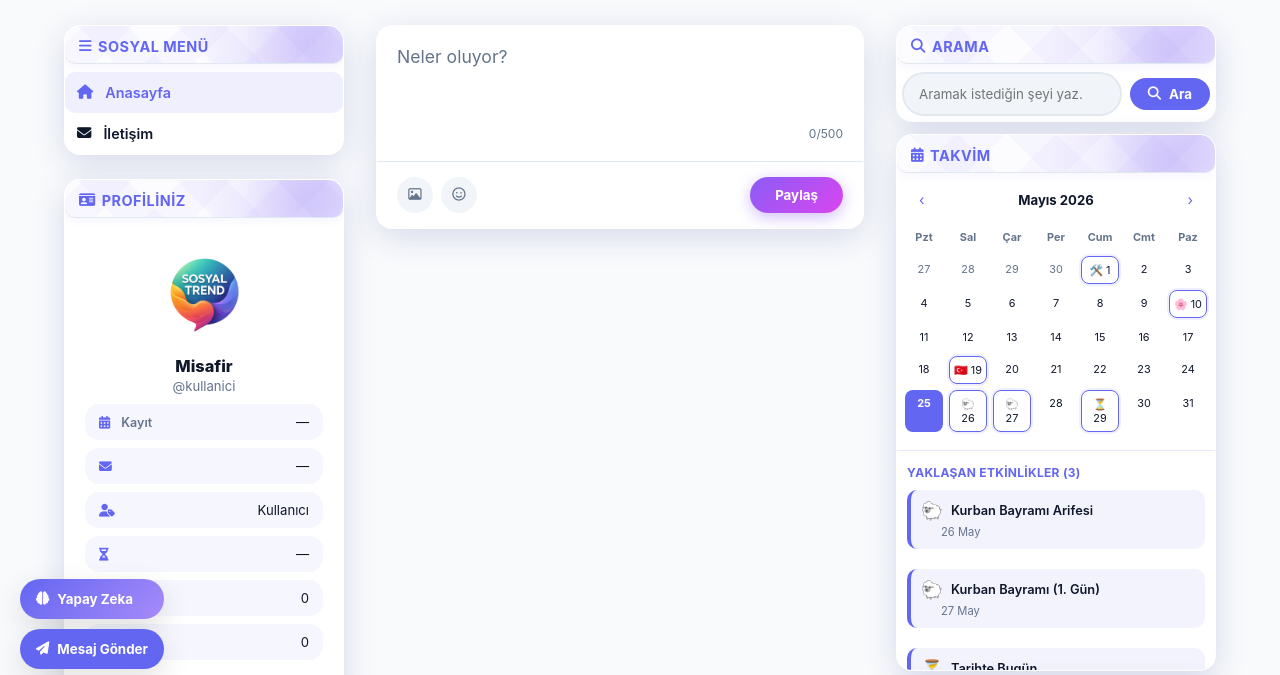
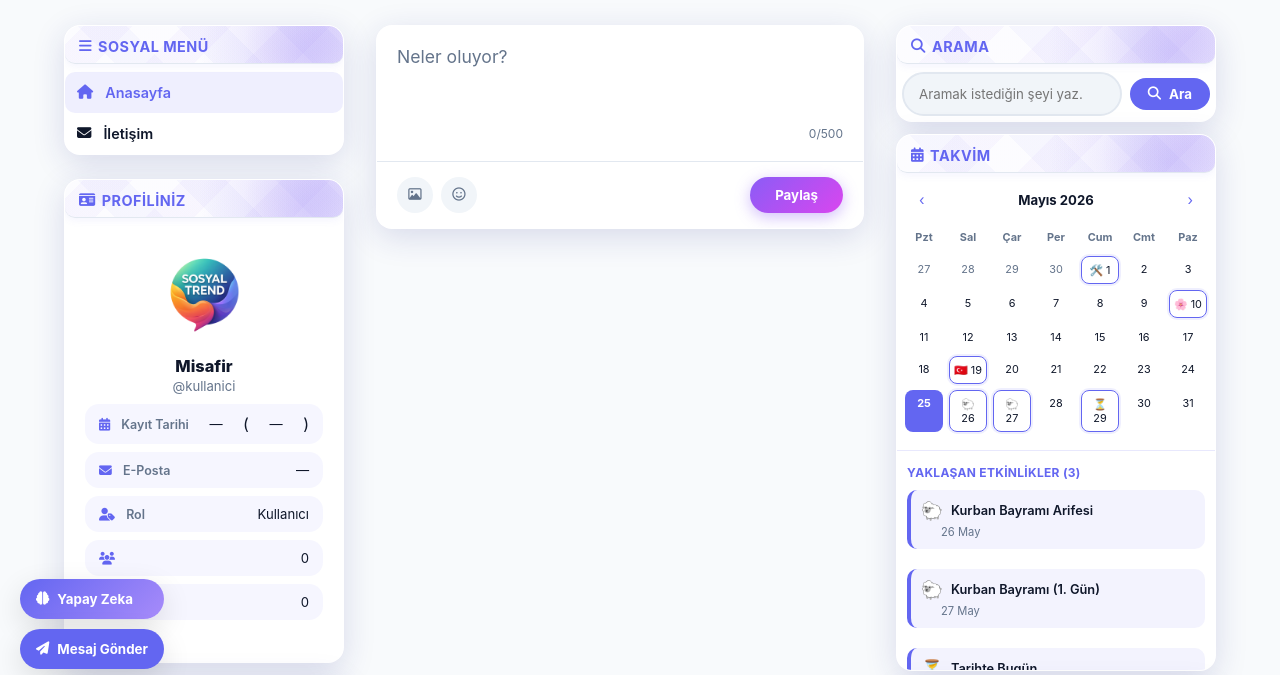
Before and after one commit to lordtailo/sosyaltrend, a plain HTML site: page index.html in a window 1280 px wide. Shown: the part 111-786 px from the top of the page. Drawn offline with Linux system fonts and the light colour scheme; no server answers.

Commit message:
update partials/left-aside.html

```diff
--- a/partials/left-aside.html
+++ b/partials/left-aside.html
@@ -22,20 +22,16 @@
                     <div id="sidebarUsername" class="sidebar-profile-username">@kullanici</div>
                     <div class="sidebar-profile-meta">
                         <div class="sidebar-profile-row">
-                            <span class="sidebar-profile-label"><i class="fa-solid fa-calendar-days"></i> Kayıt</span>
-                            <span id="sidebarJoinDate" class="sidebar-profile-value">—</span>
+                            <span class="sidebar-profile-label"><i class="fa-solid fa-calendar-days"></i> Kayıt Tarihi</span>
+                            <span id="sidebarJoinDate" class="sidebar-profile-value">—</span> (<span id="sidebarMembershipAge" class="sidebar-profile-value">—</span>)
                         </div>
                         <div class="sidebar-profile-row">
-                            <span class="sidebar-profile-label"><i class="fa-solid fa-envelope"></i> </span>
+                            <span class="sidebar-profile-label"><i class="fa-solid fa-envelope"></i> E-Posta</span>
                             <span id="sidebarSignupInfo" class="sidebar-profile-value">—</span>
                         </div>
                         <div class="sidebar-profile-row">
-                            <span class="sidebar-profile-label"><i class="fa-solid fa-user-tag"></i></span>
+                            <span class="sidebar-profile-label"><i class="fa-solid fa-user-tag"></i> Rol</span>
                             <span id="sidebarRole" class="sidebar-profile-value">Kullanıcı</span>
-                        </div>
-                        <div class="sidebar-profile-row">
-                            <span class="sidebar-profile-label"><i class="fa-solid fa-hourglass-half"></i></span>
-                            <span id="sidebarMembershipAge" class="sidebar-profile-value">—</span>
                         </div>
                         <div class="sidebar-profile-row">
                             <span class="sidebar-profile-label"><i class="fa-solid fa-users"></i></span>
```
